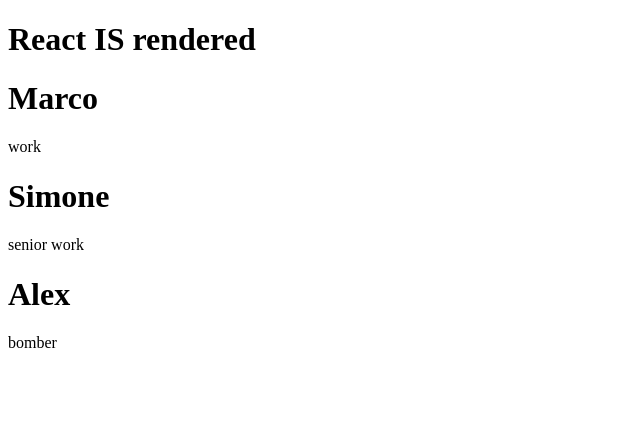
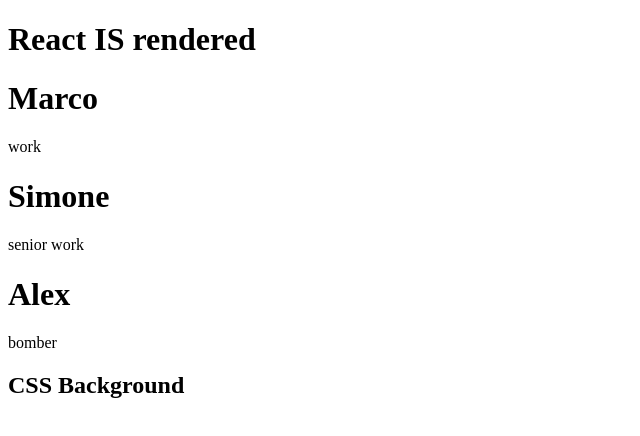
Before and after one commit to marcoak11/pure-react, a plain HTML site: page index.html in a window 1280 px wide. Shown: the whole page, without its empty margins (0-640 px from the left). Drawn offline with nearby package versions, Linux system fonts and the light colour scheme.

Commit message:
changed text

```diff
--- a/index.html
+++ b/index.html
@@ -12,5 +12,6 @@
     <script src="https://unpkg.com/react-dom@18.0.0-rc.0/umd/react-dom.development.js"></script>
     <script src="./app.js">
     </script>
+    <h2>CSS Background</h2>
 </body>
 </html>
```
